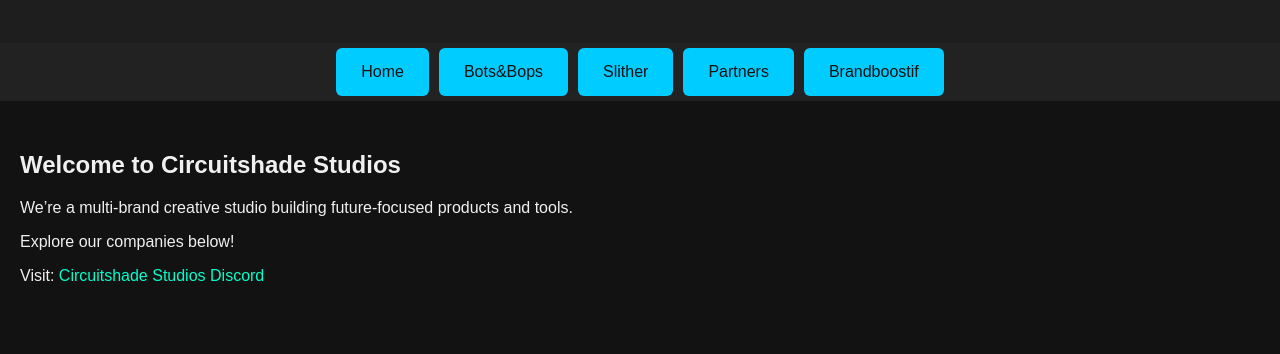
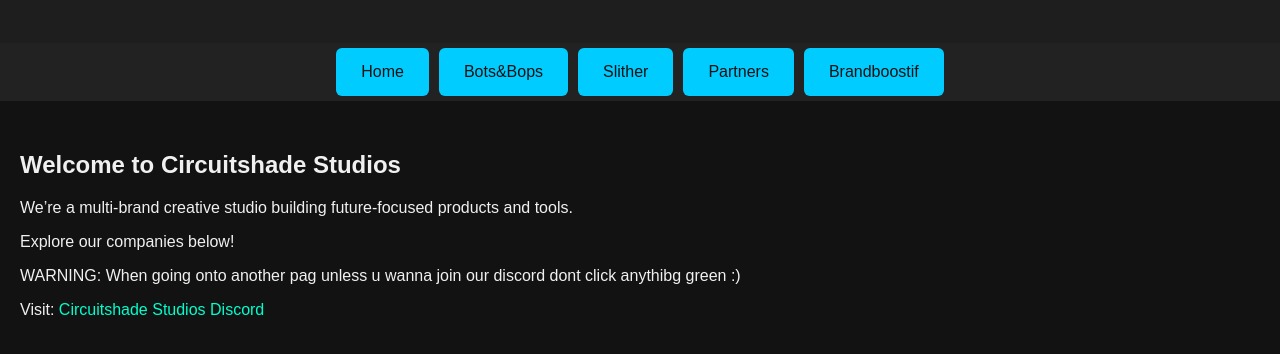
Before and after one commit to Mootube10/Circuitshade-Studios, a plain HTML site: page index.html in a window 1280 px wide. Shown: the part 104-458 px from the top of the page. Drawn offline with Linux system fonts and the light colour scheme.

Commit message:
Update index.html

```diff
--- a/index.html
+++ b/index.html
@@ -87,6 +87,7 @@
     <h2>Welcome to Circuitshade Studios</h2>
     <p>We’re a multi-brand creative studio building future-focused products and tools.</p>
     <p>Explore our companies below!</p>
+    <p>WARNING: When going onto another pag unless u wanna join our discord dont click anythibg green :) </p>
     <p>Visit: <a href="https://discord.gg/KRcqCxbhuG" target="_blank">Circuitshade Studios Discord
   </section>
 
```
